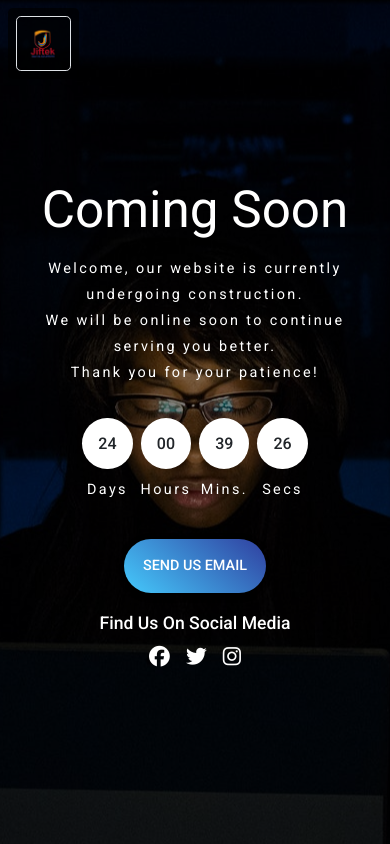
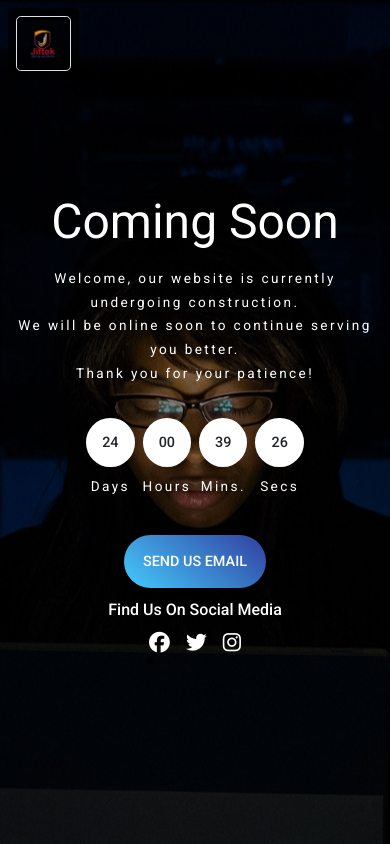
Before and after one commit to YemiAdebayo/jiftekweb, a Django app: page / in a window 390 px wide. Run offline with Django 3.2, Linux system fonts and the light colour scheme; some libraries are stand-ins or nearby versions; some web fonts are replaced.

Commit message:
Minor changes

```diff
--- a/pages/templates/pages/coming-soon.html
+++ b/pages/templates/pages/coming-soon.html
@@ -18,7 +18,7 @@
 
 <body>
     <main class="p-0">
-        <article class="p-3">
+        <article class="px-3 py-2">
             <a href="#" class="mr-auto logo py-2 px-2 rounded-lg m-2">
                 <img src="{% static 'img/jeftek-1.png'%}" alt="" width="55" class="rounded-lg border p-1">
             </a>
@@ -48,7 +48,7 @@
                     </div>
                     <p class="text-center text-white pt-2">Mins.</p>
                 </div>
-                <div class="">
+                <div class="my-0">
                     <div>
                         <h3 id="seconds" class="text-center bg-white rounded-circle p-3 p-md-4 m-0">28</h3>
                     </div>
@@ -58,7 +58,7 @@
             <a class="blue my-1 waves-effect" href="mailto: care@brilliant.ng">
                 SEND US EMAIL
             </a>
-            <h4 class="pt-3 text-white">
+            <h4 class="pt-2 text-white">
                 Find Us On Social Media
             </h4>
             <div class="row">
--- a/static/css/coming-soon.css
+++ b/static/css/coming-soon.css
@@ -6,6 +6,7 @@
     background-image: url("../img/adult-computer-eyewear-female-1181325.jpg");
     background-position: center center;
     background-size: auto;
+    background-repeat: no-repeat;
 }
 
 a {
@@ -50,7 +51,7 @@
 p {
     font-weight: 400;
     font-size: 1.1rem;
-    line-height: 180%;
+    line-height: 175%;
     letter-spacing: .15rem;
 }
 
@@ -94,18 +95,18 @@
 
 @media screen and (max-width: 540px) {
     h1 {
-        font-size: 3.2rem;
+        font-size: 3rem;
     }
 
     h3 {
+        font-size: .9rem;
+    }
+
+    h4 {
         font-size: 1rem;
     }
 
-    h4 {
-        font-size: 1.1rem;
-    }
-
     p {
-        font-size: .9rem;
+        font-size: .85rem;
     }
 }
```
